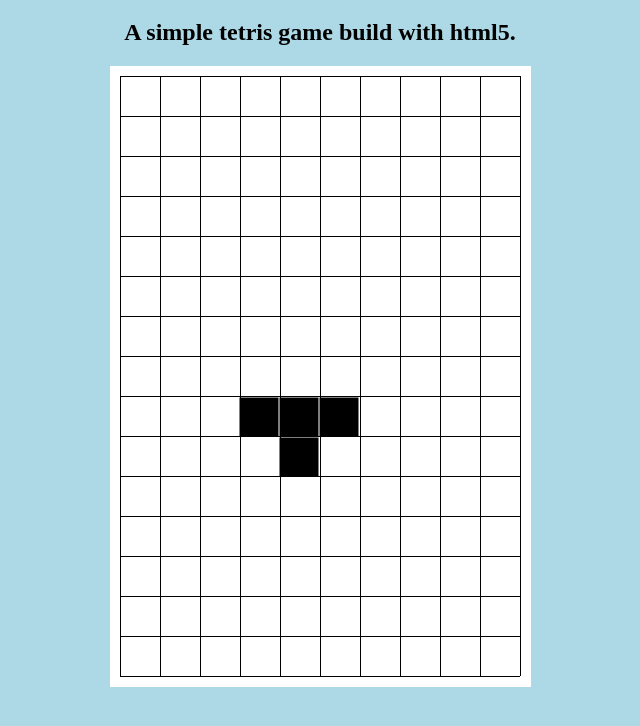
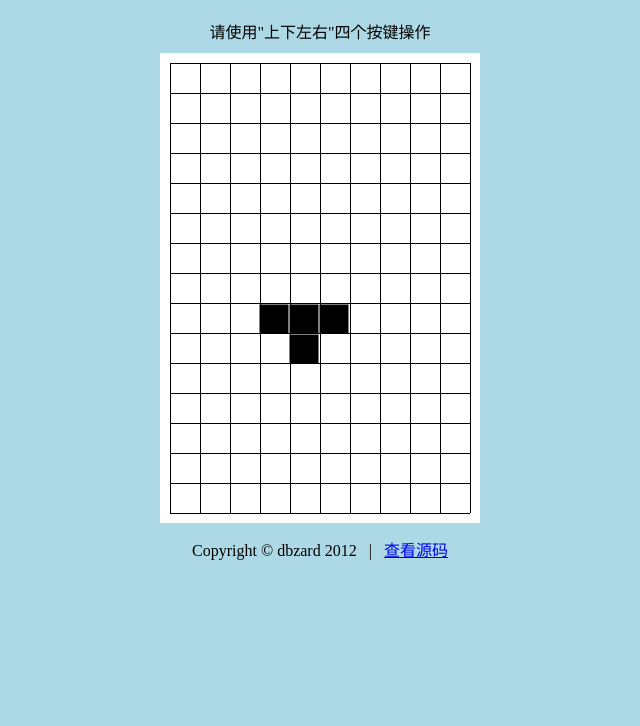
Before and after one commit to jarontai/tetris, a plain HTML site: page index.html in a window 1280 px wide. Shown: the part 70-796 px from the top of the page, without its empty margins (320-960 px from the left). Drawn offline with Linux system fonts and the light colour scheme.

Commit message:
add css file

```diff
--- /dev/null
+++ b/css/style.css
@@ -0,0 +1,28 @@
+.hidden {
+	display: none;
+}
+
+body {
+	background: lightblue;
+}
+
+h1, h2 {
+	text-align: center;
+}
+
+#nocanvas {
+	color: red;
+}
+
+div {
+	width: 100%;
+	text-align:center;
+}
+
+#info {
+	margin-bottom: 10px;
+}
+
+#footer {
+	margin-top: 10px;
+}
--- a/index.html
+++ b/index.html
@@ -4,22 +4,14 @@
 		<meta charset="utf-8">
 
 		<style type="text/css">
-			body {
-				background: lightblue;
-			}
 
-			h1, h2 {
-				text-align: center;
-			}
-
-			#nocanvas {
-				color: red;
-			}
 		</style>
 
 		<title>A Simple Tetris Game</title>
 		<style type="text/css">
 		</style>
+
+		<link rel="stylesheet" type="text/css" href="css/style.css">
 
 		<script>
 			document.write('<script src=' + ('__proto__' in {} ? 'lib/zepto.min' : 'lib/jquery.min') + '.js><\/script>');
@@ -28,10 +20,11 @@
 
 	<body>
 		<h1>简单俄罗斯方块</h1>
-		<h2>A simple tetris game build with html5.</h2>
-		<div style="width: 100%; text-align:center;">
-			<canvas id="canvas" width='421' height='621' style="display:inline;"><div id="nocanvas">你的浏览器不支持HTML5 Canvas, 请升级你的浏览器，或者安装最新版本的谷歌或火狐浏览器。<br>Canvas not supported, please update your browser.</div></canvas>
+		<div id="info">请使用"上下左右"四个按键操作</div>
+		<div id="main">
+			<canvas id="canvas" width='320' height='470' style="display:inline;"><div id="nocanvas">你的浏览器不支持HTML5 Canvas, 请升级你的浏览器，或者安装最新版本的谷歌或火狐浏览器。<br>Canvas not supported, please update your browser.</div></canvas>
 		</div>
+		<div id="footer">Copyright &copy; dbzard 2012 &nbsp;&nbsp;| &nbsp;&nbsp;<a target="_blank" href="https://github.com/dbzard/simple-tetris">查看源码</a></div>
 		<script src="lib/simpleclass.js"></script>
 		<script src="js/utils.js"></script>
 		<script src="js/stage.js"></script>
--- a/js/stage.js
+++ b/js/stage.js
@@ -8,8 +8,8 @@
 		// 绘制格子
 		cols : 10,
 		rows : 15,
-		gridWidth : 400,
-		gridHeight : 600,
+		gridWidth : 300,
+		gridHeight : 450,
 		canvas : null,
 		context : null,
 		matrix : null,
@@ -25,7 +25,7 @@
 			this.canvas = document.getElementById(canvasId);
 			this.context = this.canvas.getContext('2d');
 			this.gridPadding = 10;
-			this.cellWidth = 40;
+			this.cellWidth = 30;
 			this.terominoFactory = window.game.tetrominoFactory;
 			this.tetromino = this.terominoFactory.create();
 
```
